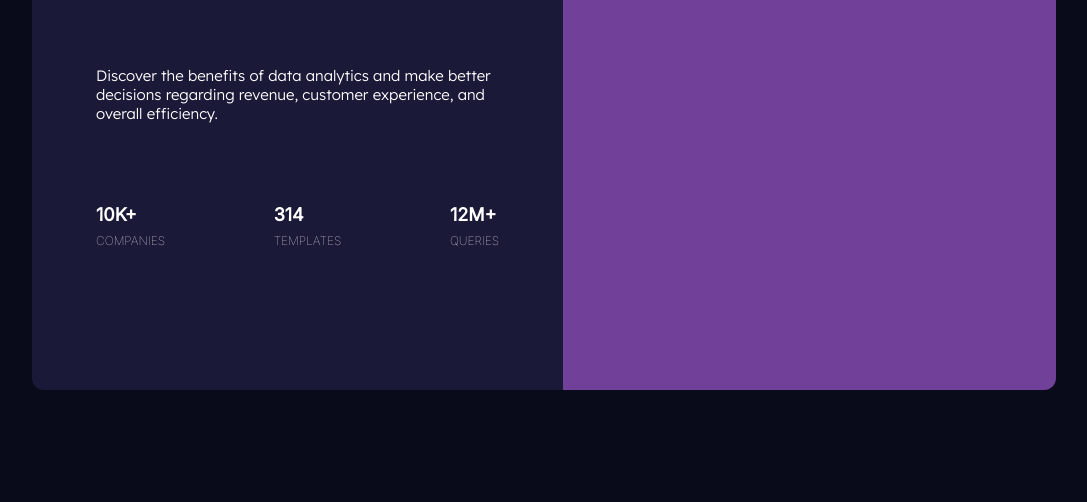
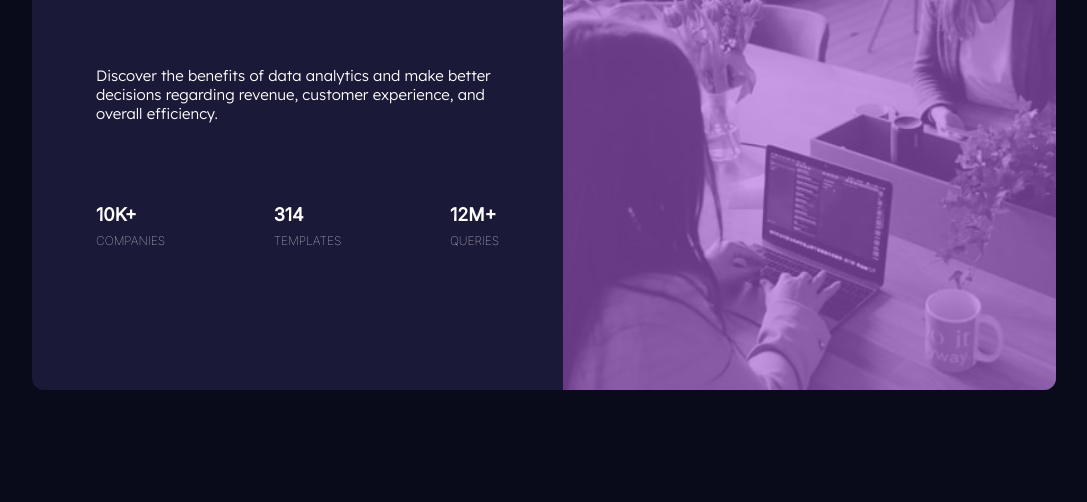
Before and after one commit to ajeetachal/effective-fortnight, a plain HTML site: page index.html in a window 1280 px wide. Shown: the part 298-800 px from the top of the page, without its empty margins (96-1183 px from the left). Drawn offline with Linux system fonts and the light colour scheme.

Commit message:
Update style.css

```diff
--- a/style.css
+++ b/style.css
@@ -29,7 +29,7 @@ body{
     height: 100%;
     background-position: center;
     background-size: cover;
-    background-image: url(/stats-preview-card-component-main/images/image-header-desktop.jpg);
+    background-image: url(./image-header-desktop.jpg);
 }
 #img-overlay{
     border-radius: 0px 12px 12px 0px;
```
